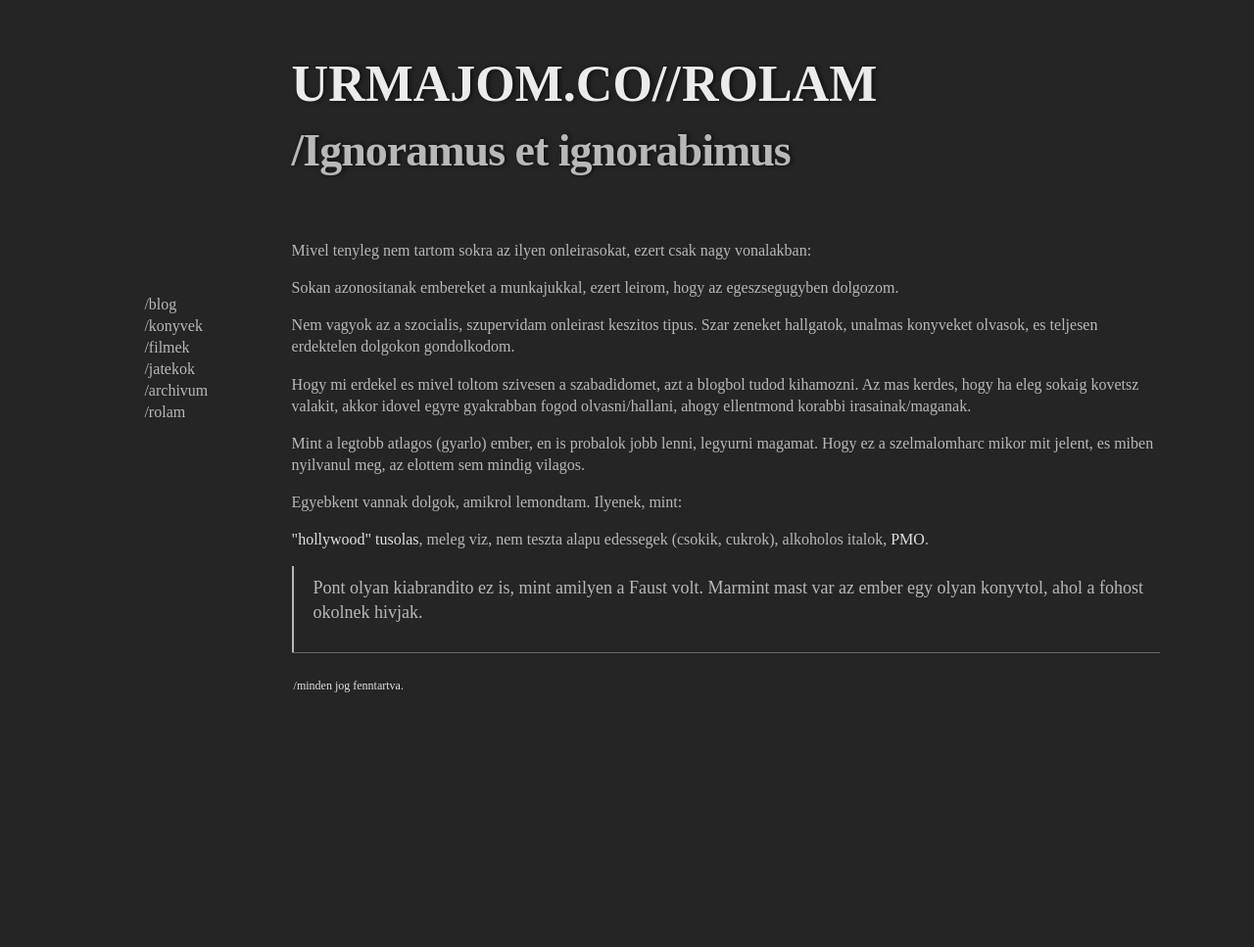
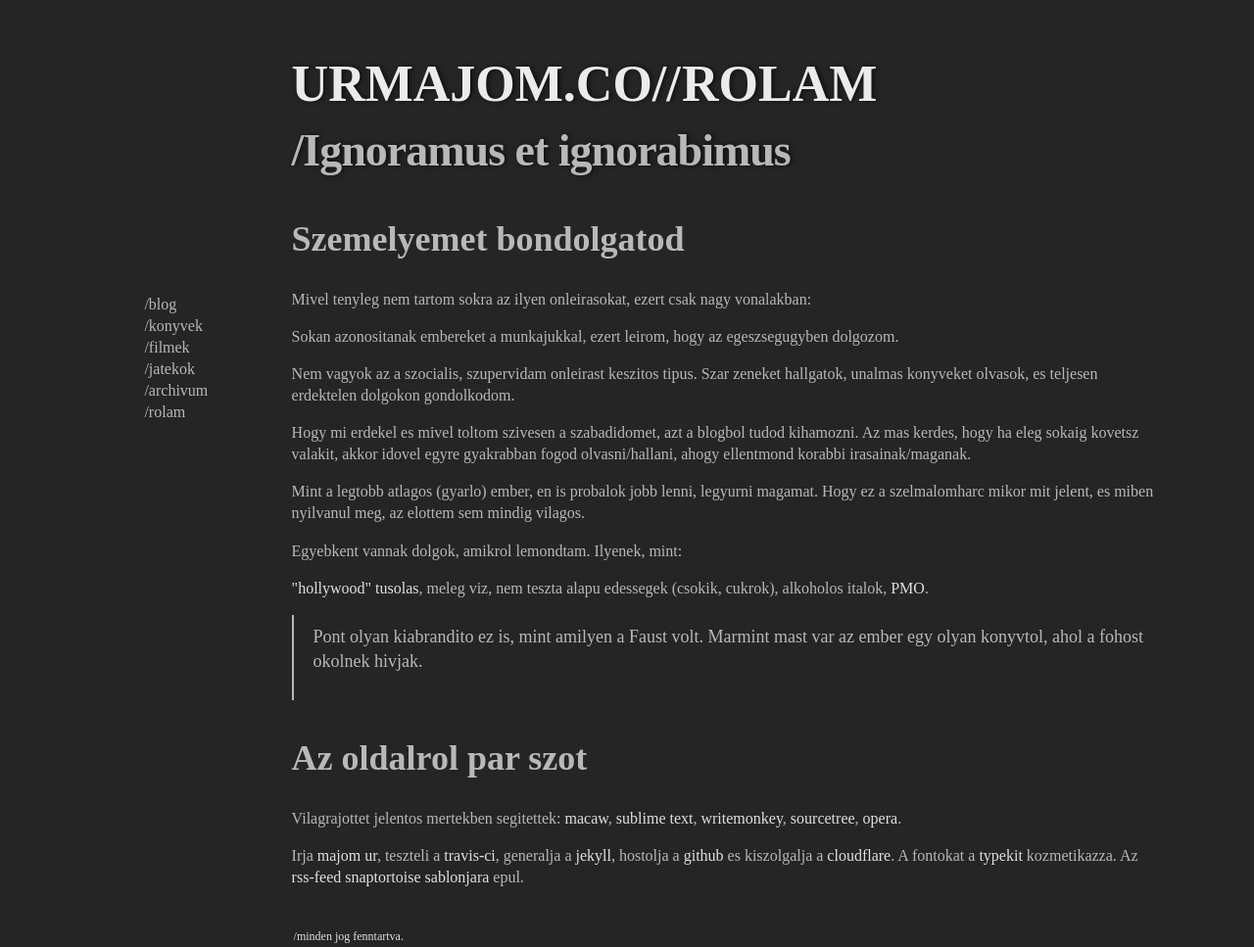
Before and after one commit to 4p3/4p3.github.io, a Jekyll site: the page built from rolam.html, in a window 1280 px wide and 967 px high. Shown: the whole window at 98% size. Built offline with Jekyll 4.4.1, drawn with Linux system fonts in a browser that asks for light colours; Markdown is read by kramdown in place of the engine named in the settings.

Commit message:
qfix about

```diff
--- a/rolam.html
+++ b/rolam.html
@@ -4,7 +4,7 @@ layout: default
 description: "Ignoramus et ignorabimus"
 ---
     <div class="post-container clearfix">
-      <p class="post-titel" onClick="window.location='{{ post.url }}';">{{ post.title }}</p>
+      <p class="post-titel">Szemelyemet bondolgatod</p>
       <div class="post-content">
       	<p>Mivel tenyleg nem tartom sokra az ilyen onleirasokat, ezert csak nagy vonalakban:</p>
 		<p>Sokan azonositanak embereket a munkajukkal, ezert leirom, hogy az egeszsegugyben dolgozom.</p>
@@ -15,5 +15,11 @@ description: "Ignoramus et ignorabimus"
 		<p><a href="http://en.wikipedia.org/wiki/Navy_shower">"hollywood" tusolas</a>, meleg viz, nem teszta alapu edessegek (csokik, cukrok), alkoholos italok, <a href="https://www.youtube.com/watch?v=wSF82AwSDiU">PMO</a>.</p>
 		<blockquote><p>Pont olyan kiabrandito ez is, mint amilyen a Faust volt. Marmint mast var az ember egy olyan konyvtol, ahol a fohost okolnek hivjak.</p></blockquote>
       </div>
-      <div class="post-end"></div>
     </div>
+    <div class="post-container clearfix">
+      <p class="post-titel">Az oldalrol par szot</p>
+      <div class="post-content">
+      	<p>Vilagrajottet jelentos mertekben segitettek: <a href="http://macaw.co">macaw</a>, <a href="https://www.sublimetext.com">sublime text</a>, <a href="http://writemonkey.com/">writemonkey</a>, <a href="http://www.sourcetreeapp.com">sourcetree</a>, <a href="http://www.opera.com">opera</a>.</p>
+	    <p>Irja <a href="mailto:seredi@gmail.com">majom ur</a>, teszteli a <a href="https://travis-ci.org">travis-ci</a>, generalja a <a href="http://jekyllrb.com">jekyll</a>, hostolja a <a href="https://pages.github.com">github</a> es kiszolgalja a <a href="https://www.cloudflare.com/">cloudflare</a>. A fontokat a <a href="https://typekit.com/colophons/ajd7dau">typekit</a> kozmetikazza. Az <a href="{{ site.url }}/feed.xml">rss-feed</a> <a href="https://github.com/snaptortoise/">snaptortoise</a> <a href="https://github.com/snaptortoise/jekyll-rss-feeds">sablonjara</a> epul.</p>
+      </div>
+    </div>
```
